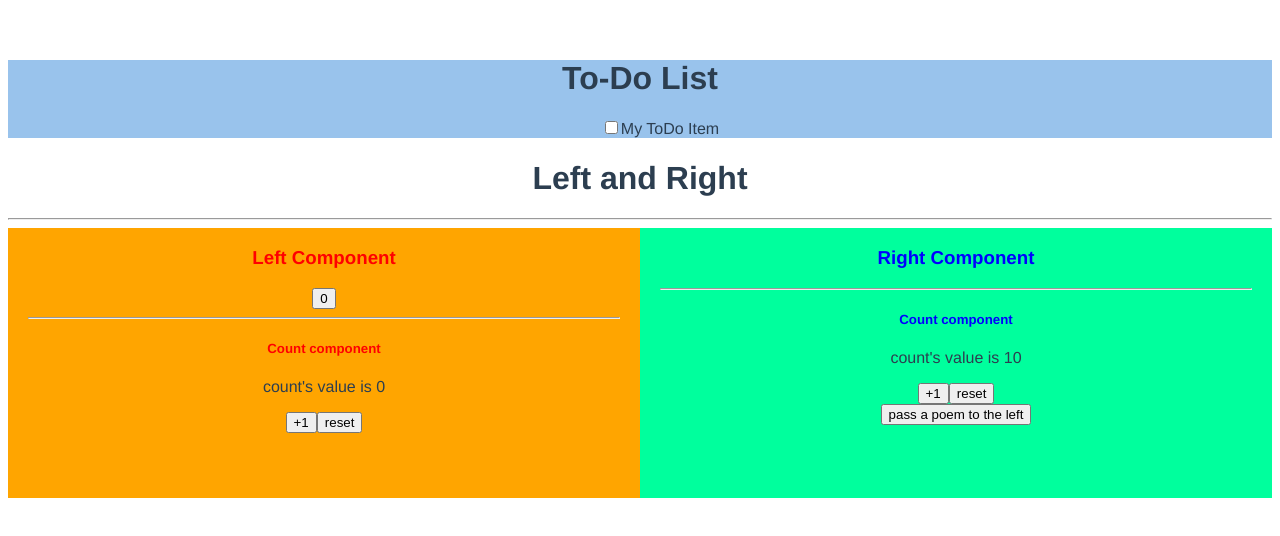
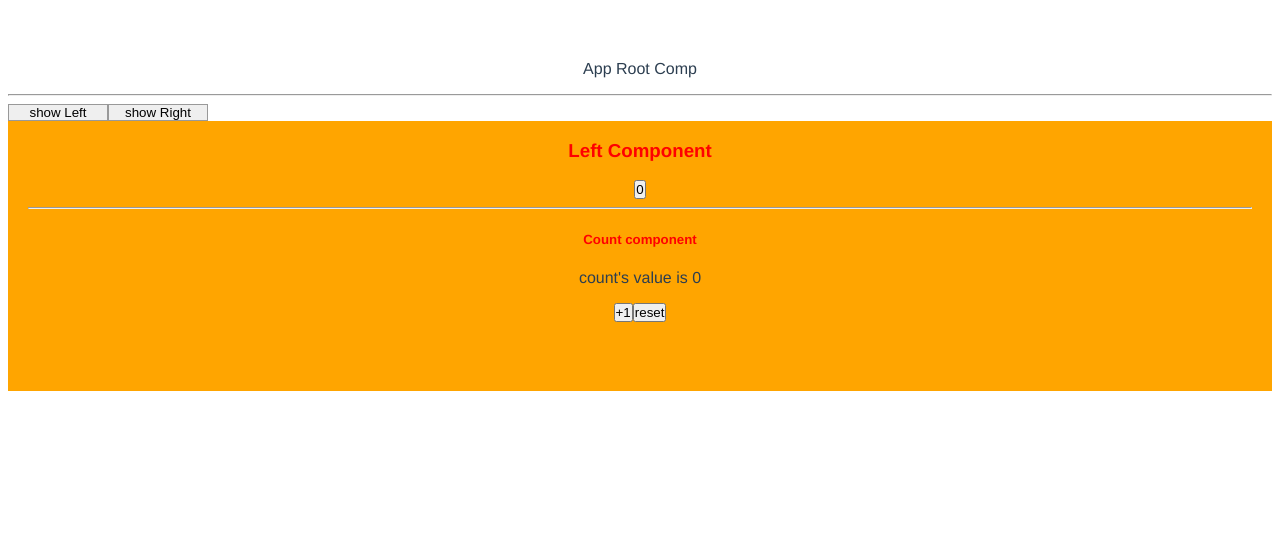
Before and after one commit to f2xiao/learn-vue, a Vue app in the folder moz-todo-vue/: page / in a window 1280 px wide. Shown: the top 536 px of the page. Built offline with nearby package versions, Linux system fonts and the light colour scheme.

Commit message:
Add <component>

```diff
--- a/moz-todo-vue/src/App.vue
+++ b/moz-todo-vue/src/App.vue
@@ -2,18 +2,21 @@
   <div id="app">
     <!-- <img alt="Vue logo" src="./assets/logo.png"> -->
     <!-- <HelloWorld msg="Welcome to Your Vue.js App"/> -->
-    <div class="to-do-list">
+    <!-- <div class="to-do-list">
       <h1>To-Do List</h1>
       <ul>
         <li><to-do-item label="My ToDo Item" :done="false"></to-do-item></li>
       </ul>
-    </div>
+    </div> -->
+    <p>App Root Comp</p>
+    <hr>
     <div>
-      <h1>Left and Right</h1>
-      <hr />
+      <div class="tab-box">
+        <button @click="showLeft" class="tab">show Left</button>
+        <button @click="showRight" class="tab">show Right</button>
+      </div>
       <div class="box">
-        <Left></Left>
-        <Right></Right>
+       <component :is="comName"></component>
       </div>
     </div>
   </div>
@@ -26,6 +29,20 @@ import Right from "./components/Right.vue";
 import ToDoItem from "./components/ToDoItem.vue";
 
 export default {
+  data(){
+   return {
+      comName:'Left',
+      isLeft: true,
+   }
+  },
+  methods: {
+   showLeft(){
+     this.comName = "Left"
+   },
+   showRight(){
+     this.comName = "Right"
+   }
+  },
   components: {
     ToDoItem,
     Left,
@@ -43,10 +60,25 @@ export default {
   color: #2c3e50;
   margin-top: 60px;
 }
+*{
+  // margin:0;
+  padding:0;
+}
 ul,
 li {
   list-style: none;
+
 }
+.tab-box{
+  display: flex;
+  width: 200px;
+}
+.tab{
+  flex: 1;
+  border: 1px solid #999;
+}
+
+
 .to-do-list {
   background: #99c3ec;
 }
```
